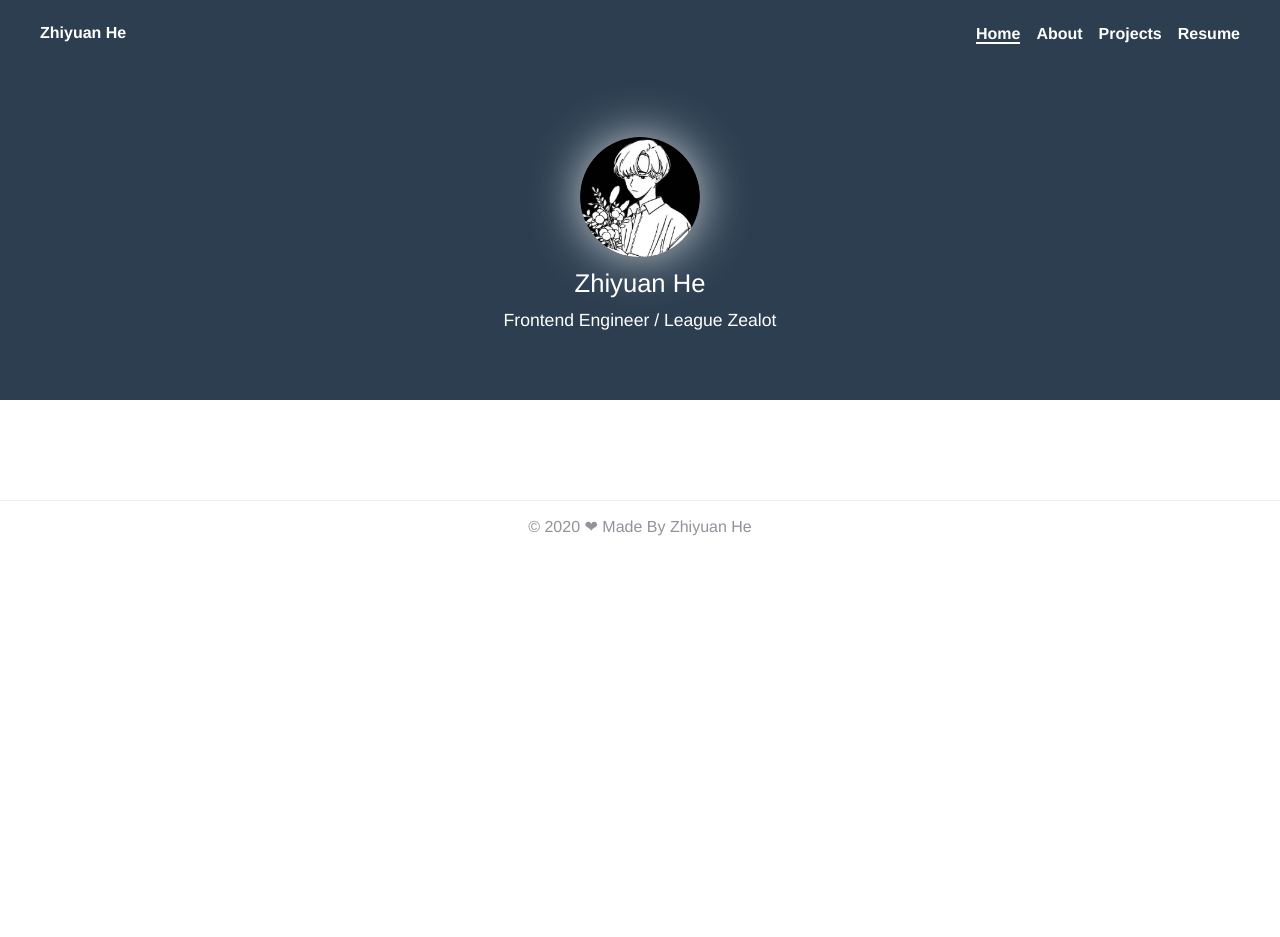
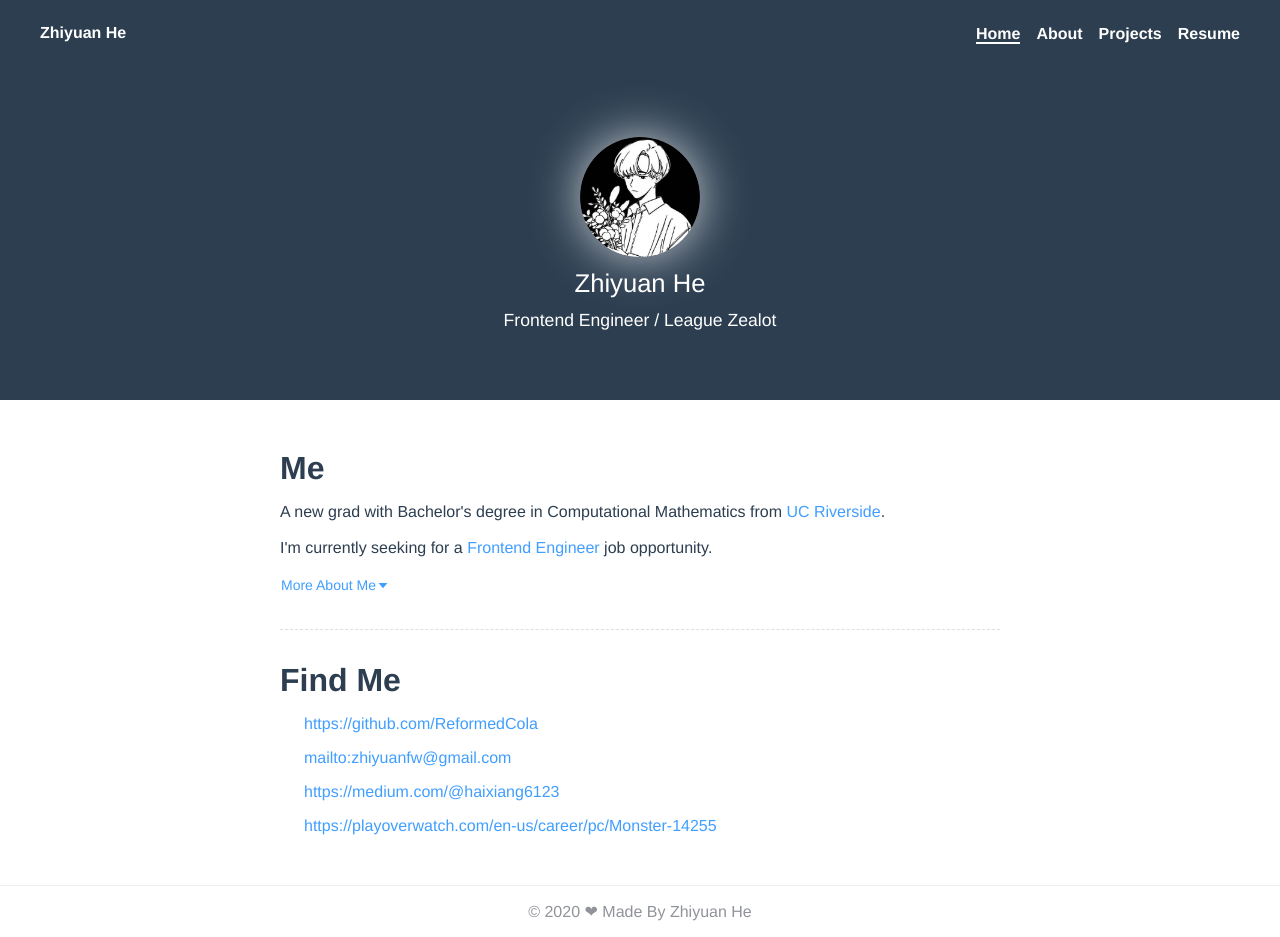
Before and after one commit to ReformedCola/personal-website, a Vue app: page / in a window 1280 px wide. Before the commit the page ends 800 px from the top, so only its background shows below. Built offline with nearby package versions, Linux system fonts and the light colour scheme.

Commit message:
Update ToolList

```diff
--- a/src/components/Menu/Menu.vue
+++ b/src/components/Menu/Menu.vue
@@ -17,9 +17,9 @@
   export default class Menu extends Vue {
     menu: TMenuItem[] = [
       {route: '/', label: 'Home', icon: 'el-icon-user'},
-      {route: '/blog', label: 'About', icon: 'el-icon-notebook-1'},
-      {route: '/portfolio', label: 'Projects', icon: 'el-icon-suitcase'},
-      {route: '/bucket-list', label: 'Resume', icon: 'el-icon-s-order'},
+      {route: '/about', label: 'About', icon: 'el-icon-notebook-1'},
+      {route: '/projects', label: 'Projects', icon: 'el-icon-suitcase'},
+      {route: '/resume', label: 'Resume', icon: 'el-icon-s-order'},
     ]
 
     selected(route: string) {
--- a/src/router/index.ts
+++ b/src/router/index.ts
@@ -1,9 +1,23 @@
 import Vue from 'vue'
-import VueRouter, {RouteConfig} from 'vue-router'
+import VueRouter from 'vue-router'
+
+const Home = () => import('../views/Home/Home.vue')
+// const Portfolio = () => import('../views/Projects.vue')
+
+const routes = [
+  {
+    path: '/',
+    name: 'home',
+    component: Home
+  },
+  // {
+  //   path: '/',
+  //   name: 'projects',
+  //   component: Projects
+  // },
+]
 
 Vue.use(VueRouter)
-
-const routes: Array<RouteConfig> = []
 
 const router = new VueRouter({
   routes
--- /dev/null
+++ b/src/views/Home/Home.vue
@@ -0,0 +1,74 @@
+<template>
+  <div class="profile">
+    <div class="item">
+      <h1>Me</h1>
+      <p>
+        A new grad with Bachelor's degree in Computational Mathematics from
+        <a href="https://www.ucr.edu/" target="_blank">UC Riverside</a>.
+        <br/>
+        <br/>
+        I'm currently seeking for a
+        <a href="https://work.chron.com/frontend-engineer-16867.html#:~:text=A%20front%2Dend%20engineer%2C%20also,interface%20elements%20of%20a%20website.&text=Job%20prospects%20remain%20strong%20for,are%20accessible%20on%20mobile%20devices." target="_blank">Frontend Engineer</a>
+        job opportunity.
+      </p>
+      <el-button @click="showMore = !showMore" type="text">
+        {{showMoreText}}<i :class="showMore ? 'el-icon-caret-top' : 'el-icon-caret-bottom'"/>
+      </el-button>
+    </div>
+
+    <div v-show="showMore" class="item">
+      <h1>Tech</h1>
+      <TechList/>
+    </div>
+
+    <div v-show="showMore" class="item">
+      <h1>Tools</h1>
+      <ToolList/>
+    </div>
+
+    <div class="item">
+      <h1>Find Me</h1>
+      <SocialList/>
+    </div>
+  </div>
+</template>
+
+<script lang="ts">
+  import Vue from 'vue'
+  import {Component} from 'vue-property-decorator'
+
+  import SocialList from '@/views/Home/SocialList.vue'
+  import ToolList from '@/views/Home/ToolList.vue'
+  import TechList from '@/views/Home/TechList.vue'
+
+  @Component({
+    components: {SocialList, ToolList, TechList}
+  })
+  export default class Home extends Vue {
+    showMore = false
+
+    get showMoreText() {
+      return this.showMore ? 'Collapse' : 'More About Me'
+    }
+  }
+</script>
+
+<style scoped lang="scss">
+  .profile {
+    .item {
+      padding-bottom: 24px;
+      margin-bottom: 32px;
+      border-bottom: 1px dashed #DCDFE6;
+
+      p {
+        padding-bottom: 0.5em;
+      }
+
+      &:last-child {
+        padding-bottom: 0;
+        margin-bottom: 0;
+        border-bottom: none;
+      }
+    }
+  }
+</style>
--- /dev/null
+++ b/src/views/Home/SocialList.vue
@@ -0,0 +1,34 @@
+<template>
+  <ul class="social-list">
+    <li v-for="item in social" :key="item.link">
+      <svg class="icon" aria-hidden="true">
+        <use :xlink:href="item.icon"></use>
+      </svg>
+      <a :href="item.link" target="_blank">{{item.link}}</a>
+    </li>
+  </ul>
+</template>
+
+<script lang="ts">
+  import Vue from 'vue'
+  import {Component} from 'vue-property-decorator'
+
+  @Component
+  export default class SocialList extends Vue {
+    social = [
+      {label: 'Github', icon: '#icon-github', link: 'https://github.com/ReformedCola'},
+      {label: '邮箱', icon: '#icon-mail', link: 'mailto:zhiyuanfw@gmail.com'},
+      {label: 'Medium', icon: '#icon-medium', link: 'https://medium.com/@haixiang6123'},
+      {label: '守望先锋', icon: '#icon-overwatch', link: 'https://playoverwatch.com/en-us/career/pc/Monster-14255'},
+    ]
+  }
+</script>
+
+<style scoped lang="scss">
+  .social-list {
+    a {
+      margin-left: 8px;
+      color: #409EFF;
+    }
+  }
+</style>
```
Also changed, not shown: src/views/Home/ToolList.vue (+0 -11 lines), src/views/Projects.vue (added).
